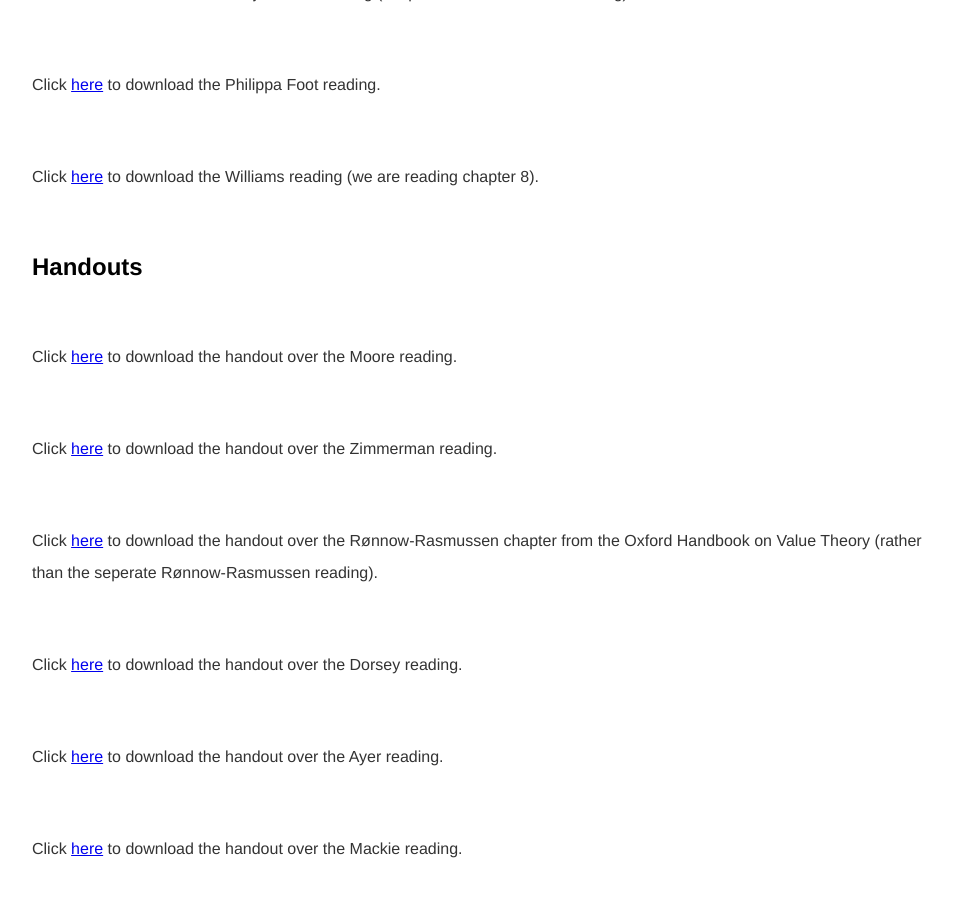
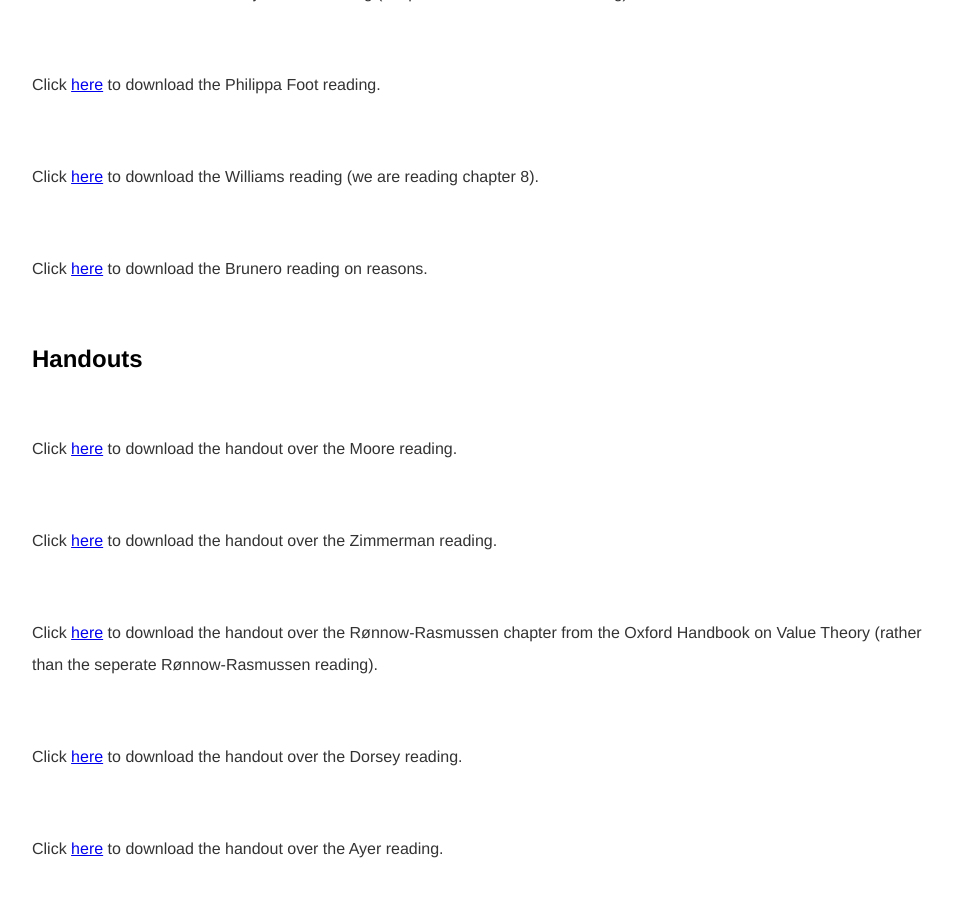
Before and after one commit to kevinjpatton/kevinjpatton.github.io, a Jekyll site: the page built from teaching/phil_3050/index.html, in a window 1280 px wide and 900 px high, scrolled down 1790 px. Shown: the top 897 px of the window, without its empty margins (160-1113 px from the left). Built offline with Jekyll 4.4.1, drawn with Linux system fonts in a browser that asks for light colours; Markdown is read by kramdown in place of the engine named in the settings.

Commit message:
Update index.html

```diff
--- a/teaching/phil_3050/index.html
+++ b/teaching/phil_3050/index.html
@@ -23,6 +23,7 @@ title: Teaching - Phil 3050
 <p>Click <a href="/teaching/phil_3050/The Routledge Handbook of Practical Reason.pdf" target="_blank">here</a> to download the Subjectivism reading (chapter 21 is what we are reading).</p>
 <p>Click <a href="/teaching/phil_3050/Philippa Foot - Morality is a System of Hypothetical Imperatives.pdf" target="_blank">here</a> to download the Philippa Foot reading.</p>
 <p>Click <a href="/banda/Bernard Williams - Moral Luck.pdf" target="_blank">here</a> to download the Williams reading (we are reading chapter 8).</p>
+<p>Click <a href="/teaching/phil_3050/John Brunero - Recent Work on Internal and External Reasons.pdf" target="_blank">here</a> to download the Brunero reading on reasons.</p>
 
 <h2>Handouts</h2>
 <p>Click <a href="/teaching/phil_3050/Handout_Moore.pdf" target="_blank">here</a> to download the handout over the Moore reading.</p>
```
